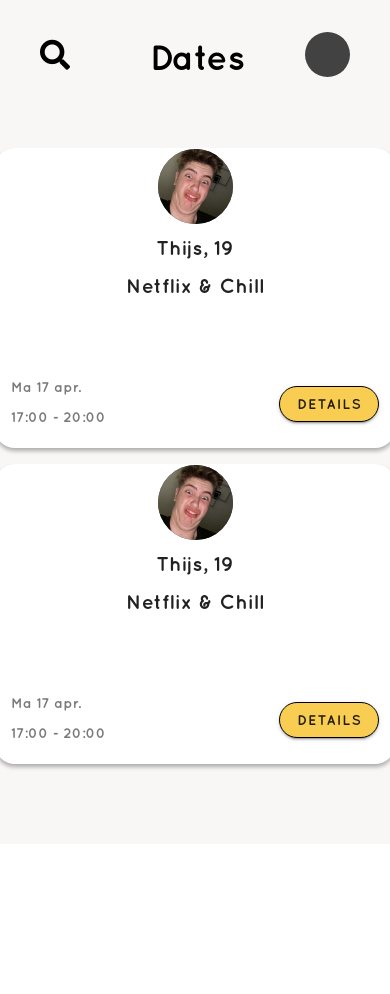
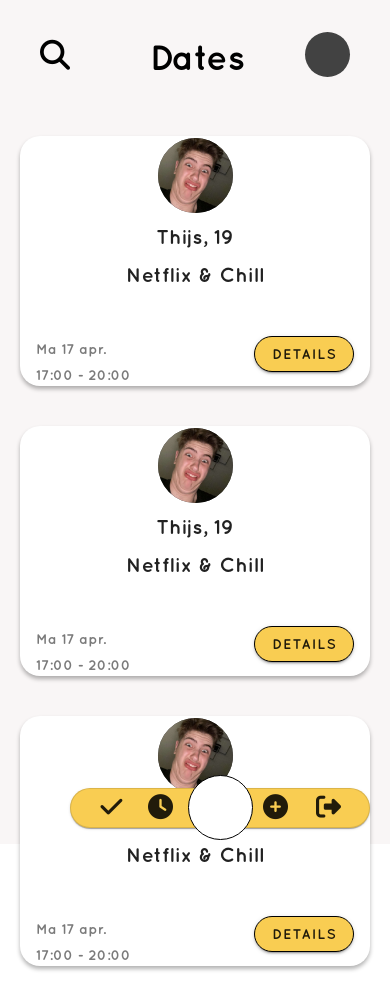
Before and after one commit to kevintjuh13/spark, a Vue app: page /homePage in a window 390 px wide. Before the commit the page ends 844 px from the top, so only its background shows below. Built offline with nearby package versions, Linux system fonts and the light colour scheme.

Commit message:
homePage verder uitgewerkt nog niet helemaal af. ik heb een v-flex toegevoegd zodat het responsive is

```diff
--- a/index.html
+++ b/index.html
@@ -4,7 +4,7 @@
     <meta charset="UTF-8" />
     <link rel="icon" href="/favicon.ico" />
     <meta name="viewport" content="width=device-width, initial-scale=1.0" />
-    <link href="https://use.fontawesome.com/releases/v5.0.13/css/all.css" rel="stylesheet" />
+    <script src="https://kit.fontawesome.com/9a34016121.js" crossorigin="anonymous"></script>
     <title>Vite App</title>
   </head>
   <body>
--- /dev/null
+++ b/src/components/navbar.vue
@@ -0,0 +1,37 @@
+<template>
+  <div class="flex">
+    <v-card class="mb-10 border" width="300" height="40">
+      <v-icon class="ml-7" size="25" icon="fas fa-check"></v-icon>
+      <v-icon class="ml-6" size="25" icon="fas fa-clock"></v-icon>
+      <v-icon class="icon" size="25" icon="fas fa-circle-plus"></v-icon>
+      <v-icon class="ml-7" size="25" icon="fas fa-right-from-bracket"></v-icon>
+    </v-card>
+    <v-avatar size="65" color="white" class="avatar"></v-avatar>
+  </div>
+</template>
+
+<style scoped>
+.border {
+  display: flex;
+  align-items: center;
+
+  border-radius: 20px;
+  background-color: #f9cd52;
+}
+
+.flex {
+  position: fixed;
+  display: flex;
+  justify-content: center;
+  align-items: flex-end;
+  margin-left: 70px;
+}
+.avatar {
+  position: absolute;
+  border: 1px solid black;
+  margin-bottom: 28px;
+}
+.icon {
+  margin-left: 90px;
+}
+</style>
--- a/src/views/homePage.vue
+++ b/src/views/homePage.vue
@@ -1,13 +1,13 @@
 <template>
   <div class="container">
     <div class="top-bar">
-      <v-icon class="mt-10 ml-10" size="30" icon="fas fa-search " />
+      <v-icon class="mt-10 ml-10" size="30" icon="fas fa-search" />
       <h1 class="ml-5 mt-8" style="font-size: 35px">Dates</h1>
       <v-avatar class="mt-8 mr-10" color="surface-variant" size="45"></v-avatar>
     </div>
-    <div class="content">
-      <div class="v-card" v-for="index in 2" :key="index">
-        <v-card width="400" height="300" class="card">
+    <v-row class="mt-10 content">
+      <v-col class="sub-content" cols="12" sm="6" md="6" lg="4" v-for="index in 3" :key="index">
+        <v-card width="350" height="250" class="card">
           <div class="avatar-container">
             <v-avatar class="mt-5" color="surface-variant" size="75">
               <img class="avatar-img" src="../assets/thijs.jpg" alt="" />
@@ -16,18 +16,24 @@
             <v-card-text style="font-size: 20px">Netflix & Chill</v-card-text>
           </div>
           <div class="card-footer">
-            <v-card-subtitle class="mt-5">Ma 17 apr.</v-card-subtitle>
-            <v-btn class="button mr-4 mt-7" rounded> Details</v-btn>
+            <v-card-subtitle class="mt-6">Ma 17 apr.</v-card-subtitle>
+            <v-btn class="button mr-4 mt-5" rounded>Details</v-btn>
           </div>
           <v-card-subtitle>17:00 - 20:00</v-card-subtitle>
         </v-card>
-      </div>
-    </div>
+      </v-col>
+    </v-row>
+    <navbar></navbar>
   </div>
 </template>
 
 <script>
+import navbar from '../components/navbar.vue'
+
 export default {
+  components: {
+    navbar
+  },
   data() {
     return {}
   }
@@ -40,6 +46,10 @@ export default {
   height: 100vh;
   background-color: #f9f6f6;
 }
+.sub-content {
+  display: flex;
+  justify-content: center;
+}
 
 .top-bar {
   display: flex;
@@ -50,15 +60,14 @@ export default {
 .content {
   display: flex;
   justify-content: center;
-  align-items: center; /* Added to vertically center the cards */
-  flex-direction: column; /* Changed from row to column */
-  height: 90%;
+  align-items: center;
+  height: 80%;
 }
 
 .card {
   border-radius: 20px;
   box-shadow: 0px 3px 4px rgba(0, 0, 0, 0.3);
-  margin-bottom: 16px; /* Added margin between the cards */
+  margin-bottom: 16px;
 }
 
 .avatar-container {
@@ -66,16 +75,14 @@ export default {
   justify-content: center;
   align-items: center;
   flex-direction: column;
-  width: 400px;
   height: 150px;
 }
 
 .card-footer {
   display: flex;
   justify-content: space-between;
-  width: 400px;
   height: 50px;
-  margin-top: 60px;
+  margin-top: 30px;
 }
 
 .button {
--- a/src/views/testing/testfile.vue
+++ b/src/views/testing/testfile.vue
@@ -1,19 +1,22 @@
 <template>
   <div>
-    <myButton size="large" width="200" rounded="xl" buttonText="hey"></myButton>
+    <!-- <myButton size="large" width="200" rounded="xl" buttonText="hey"></myButton>
     <textfield></textfield>
-    <test></test>
+    <test></test> -->
+    <navbar></navbar>
   </div>
 </template>
 <script>
 import myButton from '../../components/button.vue'
 import textfield from '../../components/textfield.vue'
 import test from '../../components/test.vue'
+import navbar from '../../components/navbar.vue'
 export default {
   components: {
     myButton,
     textfield,
-    test
+    test,
+    navbar
   }
 }
 </script>
```
